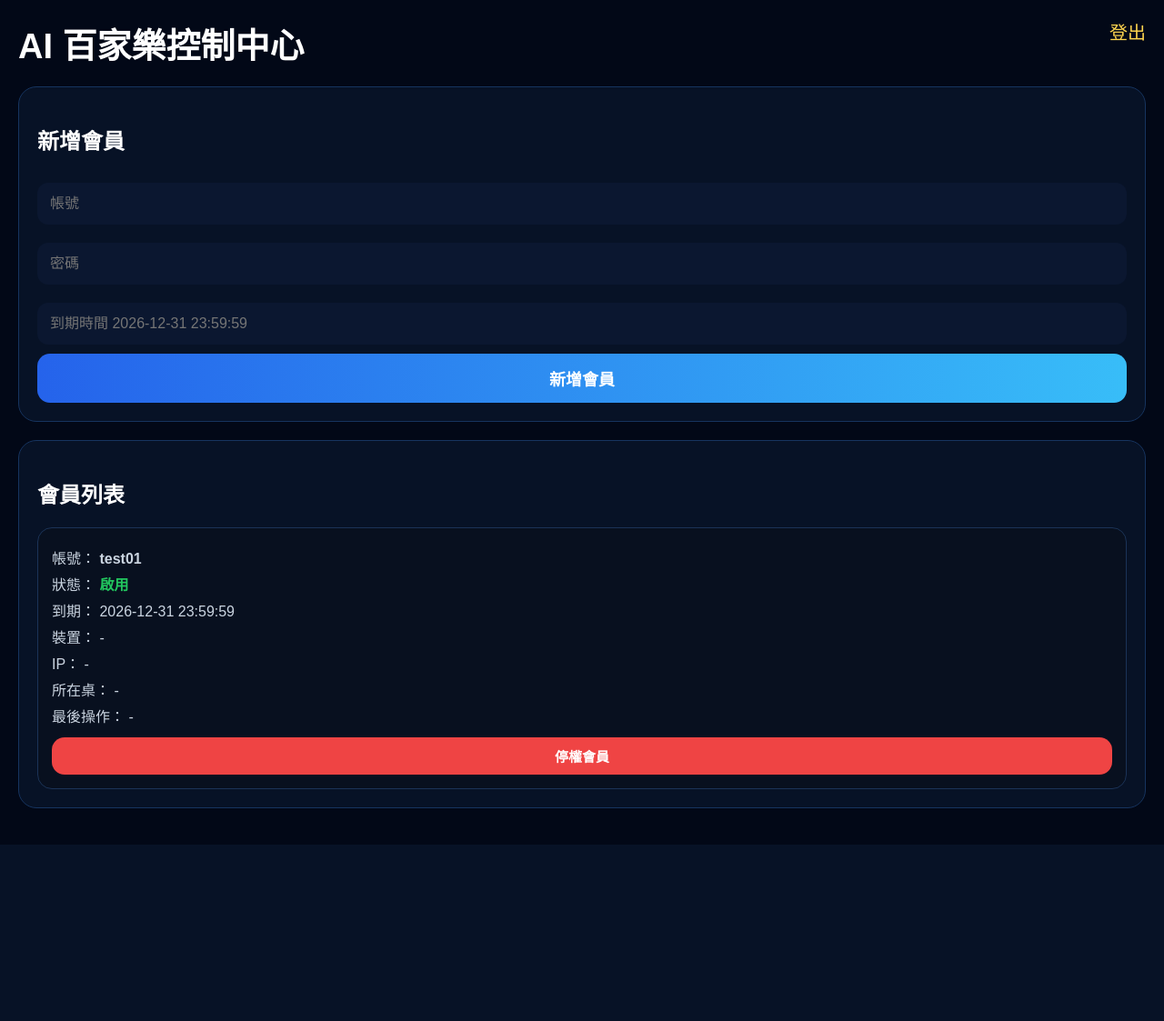
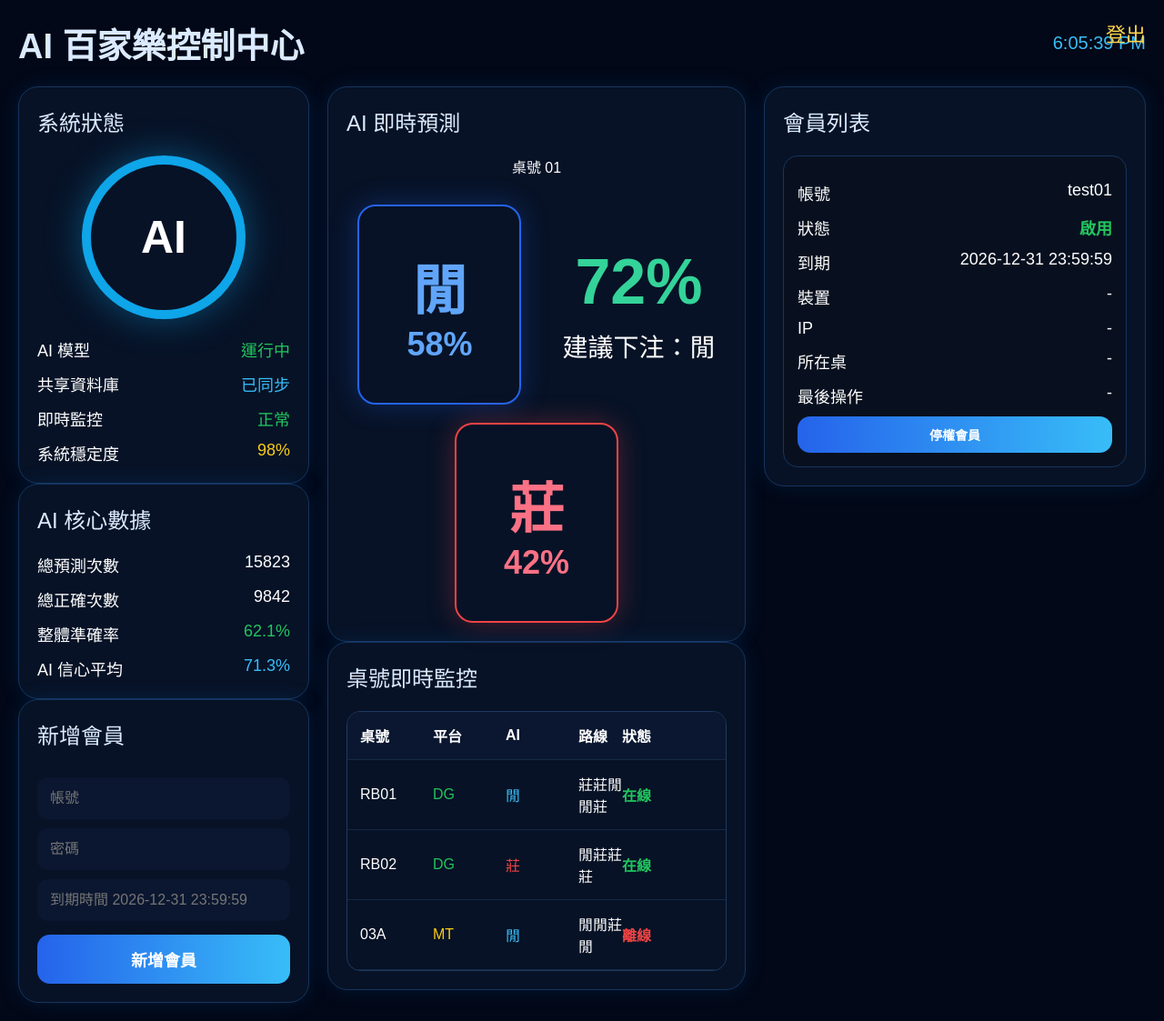
Before and after one commit to hecht19980820/baccarat-online, a Flask app: page /admin in a window 1280 px wide. Shown: the whole page at 91% size. Before the commit the page ends 929 px from the top, so only its background shows below. Run offline with Flask 3, Linux system fonts and the light colour scheme; the visitor is signed in with stand-in values (Sample User, id 1); data comes from the database, SQL or seed files in the repository.

Commit message:
Update admin.html

```diff
--- a/templates/admin.html
+++ b/templates/admin.html
@@ -4,45 +4,194 @@
 <meta charset="UTF-8">
 <meta name="viewport" content="width=device-width, initial-scale=1.0">
 
-<title>AI 控制中心</title>
+<title>AI 百家樂控制中心</title>
 
 <style>
 
+*{
+    margin:0;
+    padding:0;
+    box-sizing:border-box;
+}
+
 body{
-    margin:0;
     background:#020817;
     color:white;
-    font-family:sans-serif;
+    font-family:Arial,sans-serif;
 }
 
 .wrap{
     padding:20px;
 }
 
-.title{
+.topbar{
+    display:flex;
+    justify-content:space-between;
+    align-items:center;
+    margin-bottom:20px;
+    flex-wrap:wrap;
+    gap:15px;
+}
+
+.logo{
     font-size:38px;
     font-weight:bold;
-    margin-bottom:20px;
+    color:#dbeafe;
+}
+
+.time{
+    text-align:right;
+    color:#38bdf8;
+    font-size:20px;
+}
+
+.grid{
+    display:grid;
+    grid-template-columns:320px 1fr 420px;
+    gap:20px;
 }
 
 .card{
     background:#071226;
     border:1px solid #16345f;
+    border-radius:22px;
+    padding:20px;
+    box-shadow:0 0 25px rgba(0,140,255,.12);
+}
+
+.card-title{
+    font-size:24px;
+    margin-bottom:20px;
+    color:#dbeafe;
+}
+
+.ai-circle{
+    width:180px;
+    height:180px;
+    border-radius:50%;
+    border:10px solid #0ea5e9;
+    display:flex;
+    justify-content:center;
+    align-items:center;
+    font-size:50px;
+    font-weight:bold;
+    margin:auto;
+    margin-top:20px;
+    margin-bottom:20px;
+    box-shadow:0 0 40px rgba(14,165,233,.4);
+}
+
+.stat{
+    display:flex;
+    justify-content:space-between;
+    margin-top:12px;
+    font-size:18px;
+}
+
+.green{
+    color:#22c55e;
+}
+
+.red{
+    color:#ef4444;
+}
+
+.blue{
+    color:#38bdf8;
+}
+
+.yellow{
+    color:#facc15;
+}
+
+.big-center{
+    text-align:center;
+}
+
+.predict-wrap{
+    display:flex;
+    justify-content:space-around;
+    align-items:center;
+    margin-top:30px;
+    flex-wrap:wrap;
+    gap:20px;
+}
+
+.predict-box{
+    width:180px;
+    height:220px;
     border-radius:20px;
-    padding:20px;
-    margin-bottom:20px;
+    display:flex;
+    flex-direction:column;
+    justify-content:center;
+    align-items:center;
+    font-size:60px;
+    font-weight:bold;
+}
+
+.player{
+    border:2px solid #2563eb;
+    color:#60a5fa;
+    box-shadow:0 0 30px rgba(37,99,235,.3);
+}
+
+.banker{
+    border:2px solid #ef4444;
+    color:#fb7185;
+    box-shadow:0 0 30px rgba(239,68,68,.3);
+}
+
+.center-rate{
+    text-align:center;
+}
+
+.center-rate .num{
+    font-size:70px;
+    color:#34d399;
+    font-weight:bold;
+}
+
+.center-rate .txt{
+    margin-top:10px;
+    font-size:28px;
+}
+
+.table-box{
+    margin-top:15px;
+    border:1px solid #1e3a5f;
+    border-radius:15px;
+    overflow:hidden;
+}
+
+.table-row{
+    display:grid;
+    grid-template-columns:80px 80px 80px 1fr 100px;
+    padding:14px;
+    border-bottom:1px solid #132944;
+    align-items:center;
+}
+
+.table-row.head{
+    background:#0b1730;
+    font-weight:bold;
+}
+
+.member{
+    background:#08101f;
+    border:1px solid #16345f;
+    border-radius:16px;
+    padding:15px;
+    margin-top:15px;
 }
 
 input{
     width:100%;
-    box-sizing:border-box;
+    background:#0b1730;
+    border:none;
+    border-radius:12px;
     padding:14px;
+    color:white;
     margin-top:10px;
-    margin-bottom:10px;
-    border-radius:12px;
-    border:none;
-    background:#0b1730;
-    color:white;
     font-size:16px;
 }
 
@@ -51,44 +200,17 @@ button{
     padding:14px;
     border:none;
     border-radius:14px;
+    margin-top:15px;
     background:linear-gradient(90deg,#2563eb,#38bdf8);
     color:white;
     font-size:18px;
     font-weight:bold;
 }
 
-.member{
-    background:#08101f;
-    border:1px solid #1b3357;
-    border-radius:16px;
-    padding:15px;
-    margin-top:15px;
-}
-
-.row{
-    margin-top:5px;
-    color:#cbd5e1;
-}
-
-.status-on{
-    color:#22c55e;
-    font-weight:bold;
-}
-
-.status-off{
-    color:#ef4444;
-    font-weight:bold;
-}
-
 .small-btn{
-    margin-top:12px;
-    background:#ef4444;
     padding:10px;
-    font-size:15px;
-}
-
-.enable-btn{
-    background:#22c55e;
+    font-size:14px;
+    margin-top:10px;
 }
 
 .logout{
@@ -97,7 +219,25 @@ button{
     right:20px;
     color:#ffd54f;
     text-decoration:none;
-    font-size:20px;
+    font-size:22px;
+}
+
+.online{
+    color:#22c55e;
+    font-weight:bold;
+}
+
+.offline{
+    color:#ef4444;
+    font-weight:bold;
+}
+
+@media(max-width:1200px){
+
+    .grid{
+        grid-template-columns:1fr;
+    }
+
 }
 
 </style>
@@ -105,17 +245,93 @@ button{
 
 <body>
 
-<a class="logout" href="/logout">登出</a>
+<a class="logout" href="/logout">
+登出
+</a>
 
 <div class="wrap">
 
-<div class="title">
+<div class="topbar">
+
+<div class="logo">
 AI 百家樂控制中心
+</div>
+
+<div class="time" id="timeNow">
+--:--:--
+</div>
+
+</div>
+
+<div class="grid">
+
+<div>
+
+<div class="card">
+
+<div class="card-title">
+系統狀態
+</div>
+
+<div class="ai-circle">
+AI
+</div>
+
+<div class="stat">
+<span>AI 模型</span>
+<span class="green">運行中</span>
+</div>
+
+<div class="stat">
+<span>共享資料庫</span>
+<span class="blue">已同步</span>
+</div>
+
+<div class="stat">
+<span>即時監控</span>
+<span class="green">正常</span>
+</div>
+
+<div class="stat">
+<span>系統穩定度</span>
+<span class="yellow">98%</span>
+</div>
+
 </div>
 
 <div class="card">
 
-<h2>新增會員</h2>
+<div class="card-title">
+AI 核心數據
+</div>
+
+<div class="stat">
+<span>總預測次數</span>
+<span>15823</span>
+</div>
+
+<div class="stat">
+<span>總正確次數</span>
+<span>9842</span>
+</div>
+
+<div class="stat">
+<span>整體準確率</span>
+<span class="green">62.1%</span>
+</div>
+
+<div class="stat">
+<span>AI 信心平均</span>
+<span class="blue">71.3%</span>
+</div>
+
+</div>
+
+<div class="card">
+
+<div class="card-title">
+新增會員
+</div>
 
 <input id="username" placeholder="帳號">
 
@@ -129,9 +345,103 @@ AI 百家樂控制中心
 
 </div>
 
+</div>
+
+<div>
+
 <div class="card">
 
-<h2>會員列表</h2>
+<div class="card-title">
+AI 即時預測
+</div>
+
+<div class="big-center">
+桌號 01
+</div>
+
+<div class="predict-wrap">
+
+<div class="predict-box player">
+閒
+<div style="font-size:36px;">
+58%
+</div>
+</div>
+
+<div class="center-rate">
+<div class="num">
+72%
+</div>
+
+<div class="txt">
+建議下注：閒
+</div>
+</div>
+
+<div class="predict-box banker">
+莊
+<div style="font-size:36px;">
+42%
+</div>
+</div>
+
+</div>
+
+</div>
+
+<div class="card">
+
+<div class="card-title">
+桌號即時監控
+</div>
+
+<div class="table-box">
+
+<div class="table-row head">
+<div>桌號</div>
+<div>平台</div>
+<div>AI</div>
+<div>路線</div>
+<div>狀態</div>
+</div>
+
+<div class="table-row">
+<div>RB01</div>
+<div class="green">DG</div>
+<div class="blue">閒</div>
+<div>莊莊閒閒莊</div>
+<div class="online">在線</div>
+</div>
+
+<div class="table-row">
+<div>RB02</div>
+<div class="green">DG</div>
+<div class="red">莊</div>
+<div>閒莊莊莊</div>
+<div class="online">在線</div>
+</div>
+
+<div class="table-row">
+<div>03A</div>
+<div class="yellow">MT</div>
+<div class="blue">閒</div>
+<div>閒閒莊閒</div>
+<div class="offline">離線</div>
+</div>
+
+</div>
+
+</div>
+
+</div>
+
+<div>
+
+<div class="card">
+
+<div class="card-title">
+會員列表
+</div>
 
 <div id="memberList">
 讀取中...
@@ -141,7 +451,23 @@ AI 百家樂控制中心
 
 </div>
 
+</div>
+
+</div>
+
 <script>
+
+function updateClock(){
+
+    let d = new Date()
+
+    document.getElementById("timeNow").innerHTML =
+        d.toLocaleTimeString()
+}
+
+setInterval(updateClock,1000)
+
+updateClock()
 
 async function loadMembers(){
 
@@ -149,6 +475,7 @@ async function loadMembers(){
     let data = await r.json()
 
     if(!data.ok){
+
         document.getElementById("memberList").innerHTML = "讀取失敗"
         return
     }
@@ -160,46 +487,48 @@ async function loadMembers(){
         html += `
         <div class="member">
 
-            <div class="row">
-            帳號：
-            <b>${m.username}</b>
+            <div class="stat">
+                <span>帳號</span>
+                <span>${m.username}</span>
             </div>
 
-            <div class="row">
-            狀態：
-            <span class="${m.enabled ? 'status-on':'status-off'}">
-            ${m.enabled ? '啟用':'停權'}
-            </span>
+            <div class="stat">
+                <span>狀態</span>
+                <span class="${m.enabled ? 'online':'offline'}">
+                ${m.enabled ? '啟用':'停權'}
+                </span>
             </div>
 
-            <div class="row">
-            到期：
-            ${m.expire || '-'}
+            <div class="stat">
+                <span>到期</span>
+                <span>${m.expire || '-'}</span>
             </div>
 
-            <div class="row">
-            裝置：
-            ${m.device || '-'}
+            <div class="stat">
+                <span>裝置</span>
+                <span>${m.device || '-'}</span>
             </div>
 
-            <div class="row">
-            IP：
-            ${m.ip || '-'}
+            <div class="stat">
+                <span>IP</span>
+                <span>${m.ip || '-'}</span>
             </div>
 
-            <div class="row">
-            所在桌：
-            ${m.current_platform || '-'}
-            ${m.current_table || ''}
+            <div class="stat">
+                <span>所在桌</span>
+                <span>
+                ${m.current_platform || '-'}
+                ${m.current_table || ''}
+                </span>
             </div>
 
-            <div class="row">
-            最後操作：
-            ${m.last_active || '-'}
+            <div class="stat">
+                <span>最後操作</span>
+                <span>${m.last_active || '-'}</span>
             </div>
 
             <button
-                class="small-btn ${m.enabled ? '' : 'enable-btn'}"
+                class="small-btn"
                 onclick="toggleMember('${m.username}')"
             >
                 ${m.enabled ? '停權會員':'啟用會員'}
```
